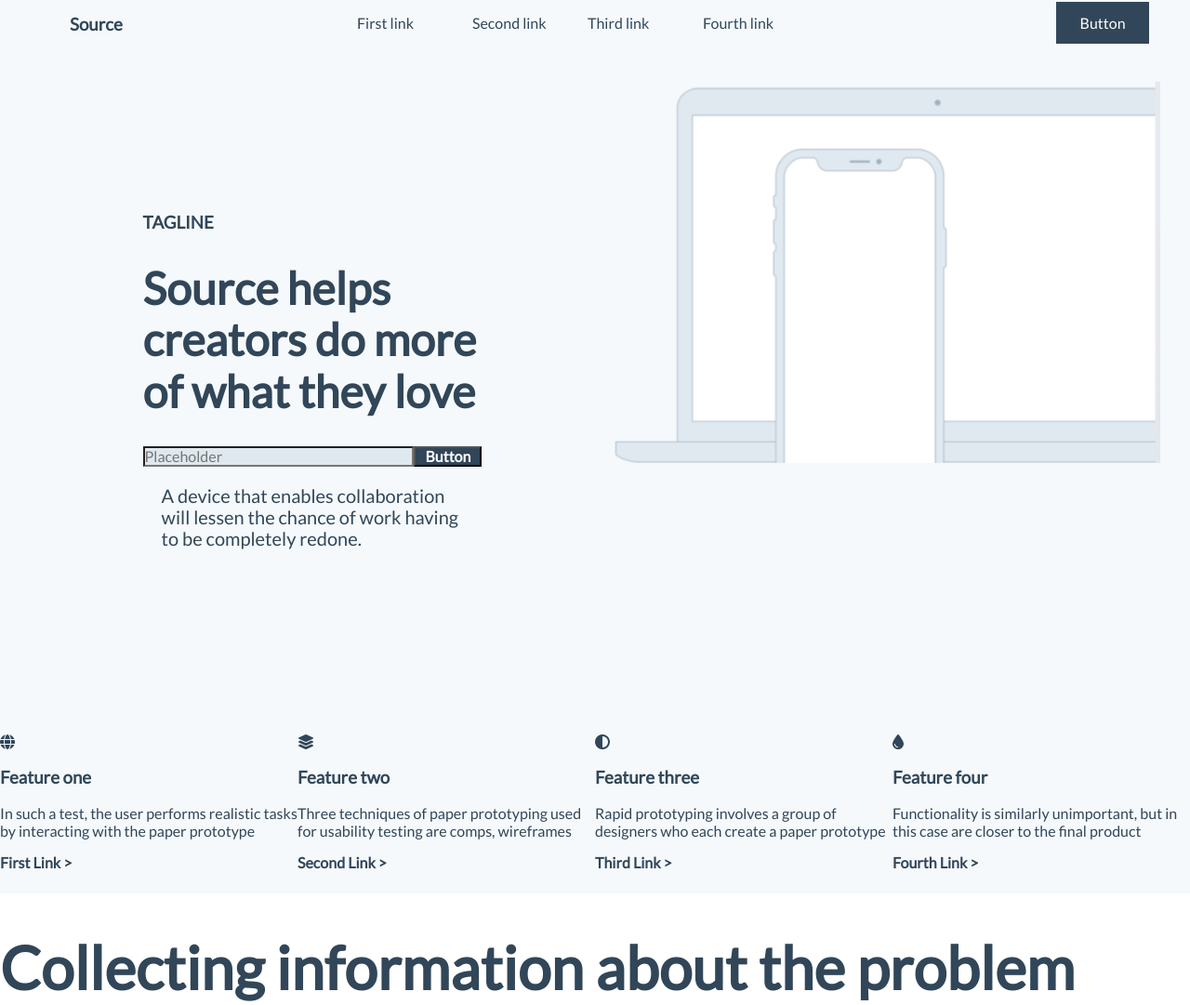
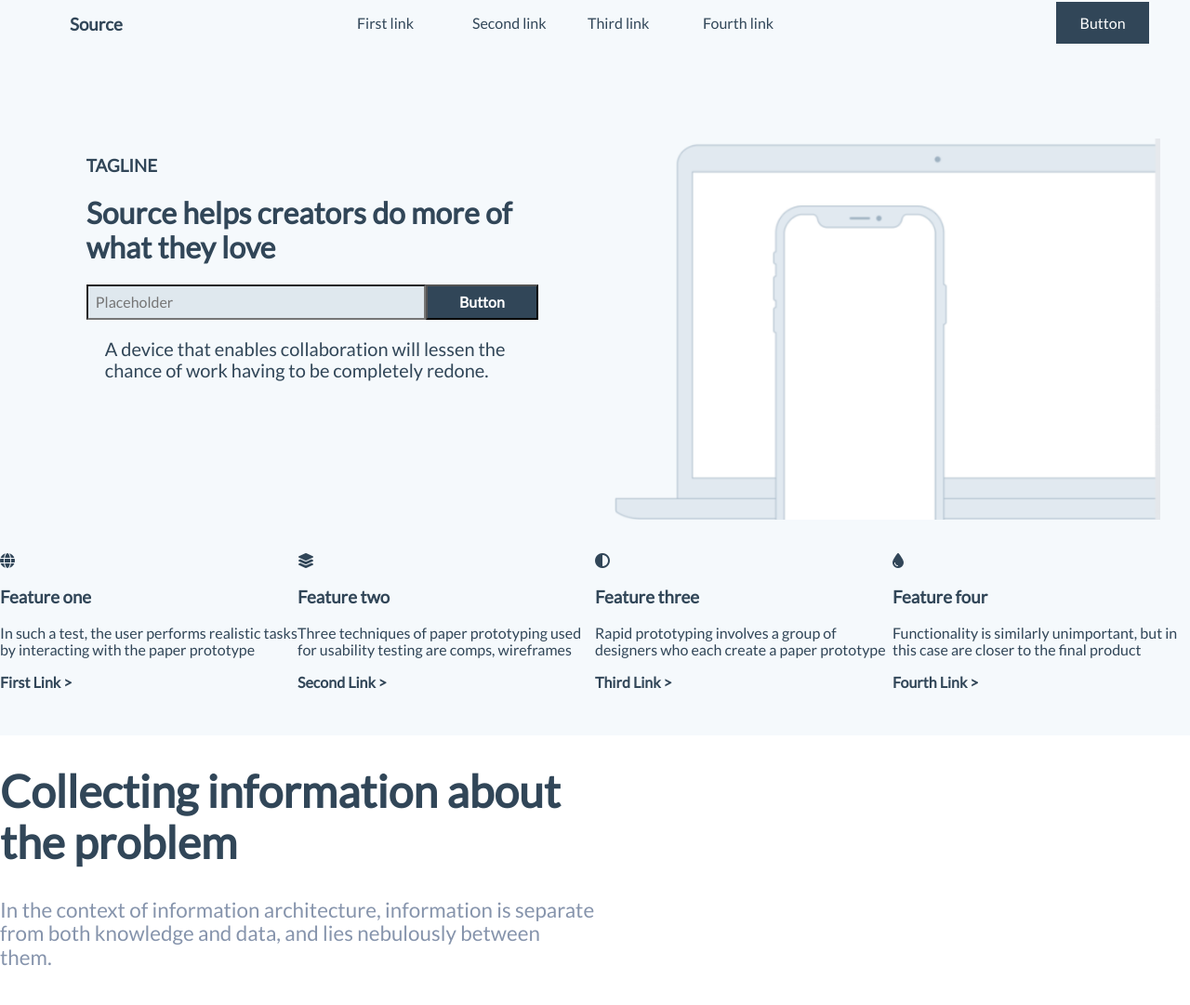
Before and after one commit to Operaismo/Source, a website: page index.html in a window 1280 px wide. Shown: the top 1081 px of the page at 93% size. Drawn offline with Linux system fonts and the light colour scheme.

Commit message:
feat: source responsiveness MVP

```diff
--- a/css/style.css
+++ b/css/style.css
@@ -135,7 +135,7 @@ button {
 
 .main h1 {
   font-weight: bold;
-  font-size: 3em;
+  font-size: 2em;
   color: var(--main-darkgrey);
 }
 
@@ -148,23 +148,30 @@ button {
   .main-tagline {
     width: 50%;
     float: left;
-    padding: 10%;
+    padding: 5%;
   }
 
   .user-input input {
-    width: 80%;
+    width: 75%;
     float: left;
-    padding: 0 0 0 0;
+    padding: .5em .5em .5em .5em;
     margin: 0 0 0 0;
   }
   .user-input button {
-    width: 20%;
-    padding: 0 0 0 0;
+    width: 25%;
+    padding: .5em .5em .5em .5em;
     margin: 0 0 0 0;
   }
   .main-img {
     width: 50%;
     float: right;
+    padding-top: 5%;
+  }
+
+  .main-img img {
+    max-width: 100%;
+    max-height: 100%;
+    margin: 0 auto;
   }
 }
 
@@ -185,8 +192,11 @@ button {
 }
 
 /* MAIN SECTION 3: COLLECTING INFO */
+.collect-info h1, .collect-info p {
+  width: 50%;
+}
 .collect-info h1 {
-  font-size: 4em;
+  font-size: 3em;
 }
 
 .collect-info p {
@@ -199,7 +209,7 @@ button {
     width: 25%;
     float: left;
     text-align: left;
-    padding: 1.5em 0 1.5em 0em;
+    padding: 0 0 3em 0em;
     margin: 0 0 0 0;
   }
 }
```
